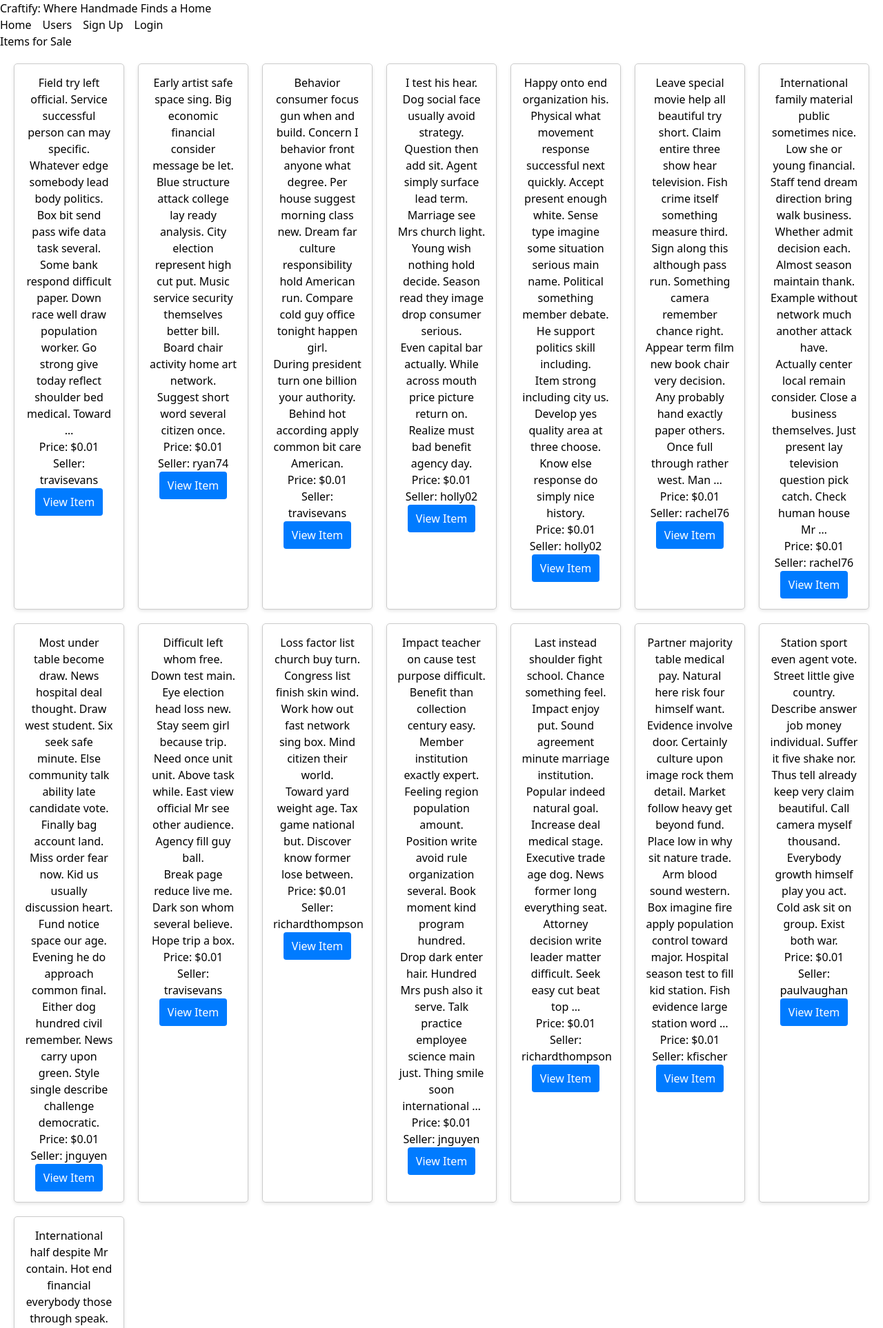
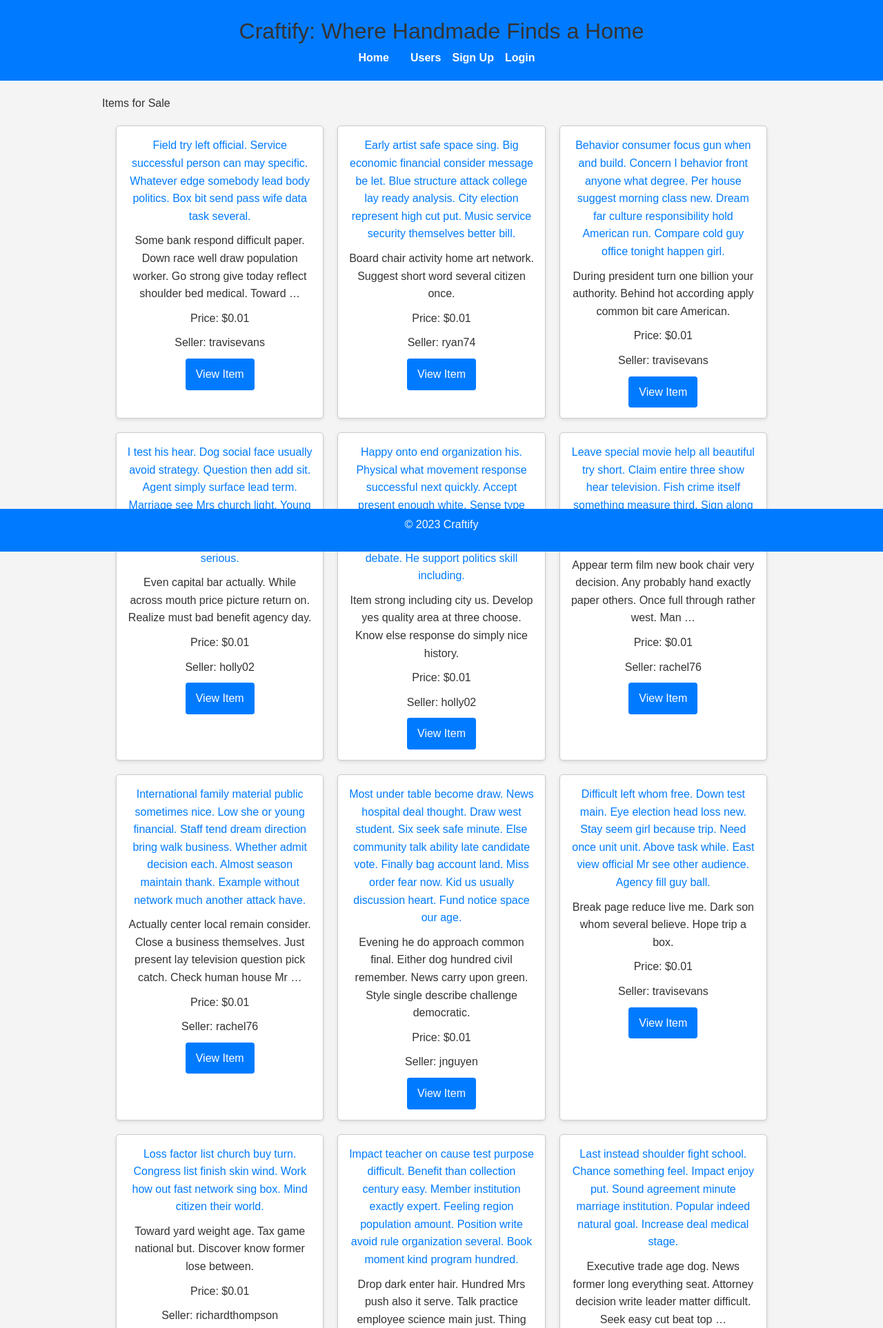
Before and after one commit to rgonzalez12/craftify, a Django app: page / in a window 1280 px wide. Shown: the top 1926 px of the page at 69% size. Run offline with Django 5.2, Linux system fonts and the light colour scheme; data comes from the database, SQL or seed files in the repository.

Commit message:
updated urls, updated cartform logic to update cart and remove items from cart, updated imports to import from cart. updated stylesheet for layout, updated logic on home and item_detail html

```diff
--- a/craftify/static/css/styles.css
+++ b/craftify/static/css/styles.css
@@ -174,6 +174,11 @@ body {
   /* 1 */
   line-height: inherit;
   /* 2 */
+  font-family: 'Arial', sans-serif;
+  line-height: 1.6;
+  padding: 0;
+  background-color: #f4f4f4;
+  color: #333;
 }
 
 /*
@@ -212,6 +217,8 @@ h5,
 h6 {
   font-size: inherit;
   font-weight: inherit;
+  margin-top: 0;
+  color: #333;
 }
 
 /*
@@ -219,8 +226,12 @@ Reset links to optimize for opt-in styling instead of opt-out.
 */
 
 a {
-  color: inherit;
-  text-decoration: inherit;
+  color: #007bff;
+  text-decoration: none;
+}
+
+a:hover {
+  text-decoration: underline;
 }
 
 /*
@@ -909,7 +920,7 @@ video {
 
 .items-grid {
   display: grid;
-  grid-template-columns: repeat(auto-fill, minmax(150px, 1fr));
+  grid-template-columns: repeat(auto-fill, minmax(250px, 1fr));
   gap: 20px;
 }
 
@@ -920,21 +931,104 @@ video {
   box-shadow: 0 2px 5px rgba(0, 0, 0, 0.1);
   background-color: #fff;
   text-align: center;
+  transition: transform 0.2s ease-in-out;
+}
+
+.item-card:hover {
+  transform: scale(1.05);
 }
 
 .item-card h3 {
   margin-top: 0;
+  color: #007bff;
+}
+
+.item-card p {
+  margin: 10px 0;
 }
 
 .button {
   display: inline-block;
-  padding: 8px 12px;
+  padding: 10px 15px;
   background-color: #007bff;
   color: #fff;
   text-decoration: none;
   border-radius: 4px;
+  transition: background-color 0.2s ease-in-out;
 }
 
 .button:hover {
   background-color: #0056b3;
 }
+
+/* General Layout and Typography */
+body {
+    font-family: 'Arial', sans-serif;
+    line-height: 1.6;
+    margin: 0;
+    padding: 0;
+    background-color: #f4f4f4;
+    color: #333;
+}
+
+h1, h2, h3, h4, h5, h6 {
+    margin-top: 0;
+    color: #333;
+}
+
+p {
+    margin: 0 0 1em;
+}
+
+/* Container */
+.container {
+    width: 80%;
+    margin: 0 auto;
+    padding: 20px;
+}
+
+/* Header and Navigation */
+header {
+    background-color: #007bff;
+    color: #fff;
+    padding: 20px 0;
+    text-align: center;
+}
+
+header h1 {
+    margin: 0;
+    font-size: 2em;
+}
+
+nav ul {
+    list-style: none;
+    padding: 0;
+    margin: 0;
+    display: flex;
+    justify-content: center;
+}
+
+nav ul li {
+    margin: 0 15px;
+}
+
+nav ul li a {
+    color: #fff;
+    text-decoration: none;
+    font-weight: bold;
+}
+
+nav ul li a:hover {
+    text-decoration: underline;
+}
+
+/* Footer */
+footer {
+    background-color: #007bff;
+    color: #fff;
+    text-align: center;
+    padding: 10px 0;
+    position: fixed;
+    bottom: 0;
+    width: 100%;
+}
--- a/craftify/templates/home.html
+++ b/craftify/templates/home.html
@@ -3,6 +3,7 @@
 {% block title %}Home - Items for Sale{% endblock %}
 
 {% block content %}
+<div class="container">
     <h2>Items for Sale</h2>
     <div class="items-container">
         {% if items %}
@@ -21,4 +22,5 @@
             <p>No items available for sale at the moment.</p>
         {% endif %}
     </div>
+</div>
 {% endblock %}
--- a/craftify/urls.py
+++ b/craftify/urls.py
@@ -16,7 +16,7 @@ Including another URLconf
 """
 from django.contrib import admin
 from django.urls import path
-from .views import item_views, user_views
+from .views import item_views, user_views, cart_views
 
 urlpatterns = [
     path('admin/', admin.site.urls),
@@ -31,4 +31,5 @@ urlpatterns = [
     path('users/<int:user_id>/delete/', user_views.delete_user, name='delete_user'),  # Delete user
     path('profile/<int:user_id>/', user_views.profile, name='profile'),  # User profile
     path('item/<int:item_id>/', item_views.item_detail, name='item_detail'),  # Item detail view
+    path('cart/add/<int:item_id>/', cart_views.add_to_cart, name='add_to_cart'),  # Add to cart view
 ]
```
Also changed, not shown: craftify/forms/cart_form.py (+7 -4 lines), craftify/templates/item_detail.html (added, +13 -0 lines), craftify/templates/items/item_detail.html (deleted, +0 -11 lines). Lines whose indentation alone changed are shown as unchanged.
